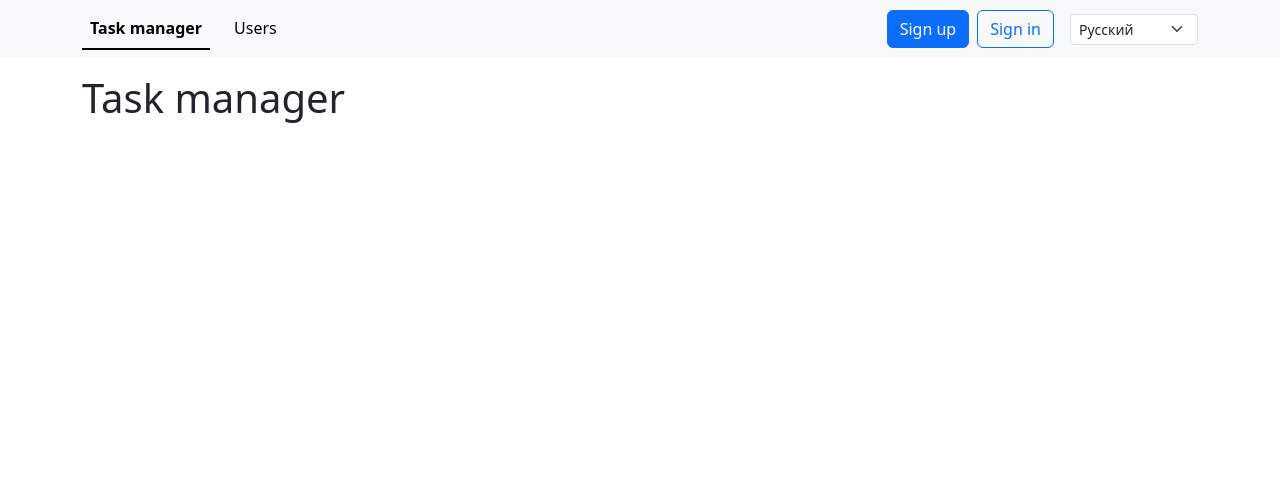
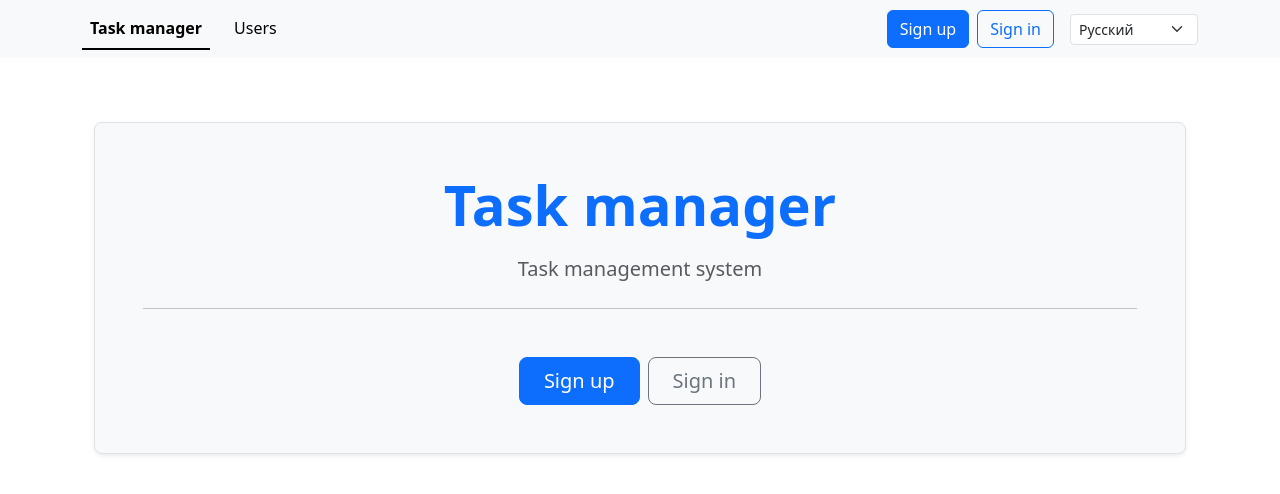
Before and after one commit to greenkerokero/python-project-52, a Django app: page /ru/ in a window 1280 px wide. Shown: the top 494 px of the page. Run offline with Django 5.2, Linux system fonts and the light colour scheme; some libraries are stand-ins or nearby versions.

Commit message:
Fill main page

```diff
--- a/task_manager/templates/index.html
+++ b/task_manager/templates/index.html
@@ -2,5 +2,41 @@
 {% load i18n %}
 
 {% block content %}
-<h1>{% translate "Task manager" %}</h1>
+<div class="container my-5">
+  <div class="p-5 text-center bg-light rounded-3 shadow-sm border">
+
+    <h1 class="display-4 fw-bold text-primary mb-3">
+      {% translate "Task manager" %}
+    </h1>
+    <p class="lead text-muted mb-4">
+      {% translate "Task management system" %}
+    </p>
+
+    {% if request.user.is_authenticated %}
+    <hr class="my-4">
+    <h3 class="mb-4">
+      {% translate "Welcome" %}, <strong>{{ request.user.first_name|default:request.user.username }}</strong>!
+    </h3>
+    <div class="d-grid gap-2 d-sm-flex justify-content-sm-center">
+      <a href="{% url 'tasks:index' %}" class="btn btn-primary btn-lg px-4 gap-3">
+        {% translate "Tasks" %}
+      </a>
+      <a href="{% url 'tasks:create' %}" class="btn btn-outline-secondary btn-lg px-4">
+        {% translate "Create task" %}
+      </a>
+    </div>
+    {% else %}
+    <hr class="my-4">
+    <div class="d-grid gap-2 d-sm-flex justify-content-sm-center mt-5">
+      <a href="{% url 'users:create' %}" class="btn btn-primary btn-lg px-4 gap-3">
+        {% translate "Sign up" %}
+      </a>
+      <a href="{% url 'login' %}" class="btn btn-outline-secondary btn-lg px-4">
+        {% translate "Sign in" %}
+      </a>
+    </div>
+    {% endif %}
+
+  </div>
+</div>
 {% endblock %}
```
Also changed, not shown: locale/ru/LC_MESSAGES/django.po, 1 other file.
